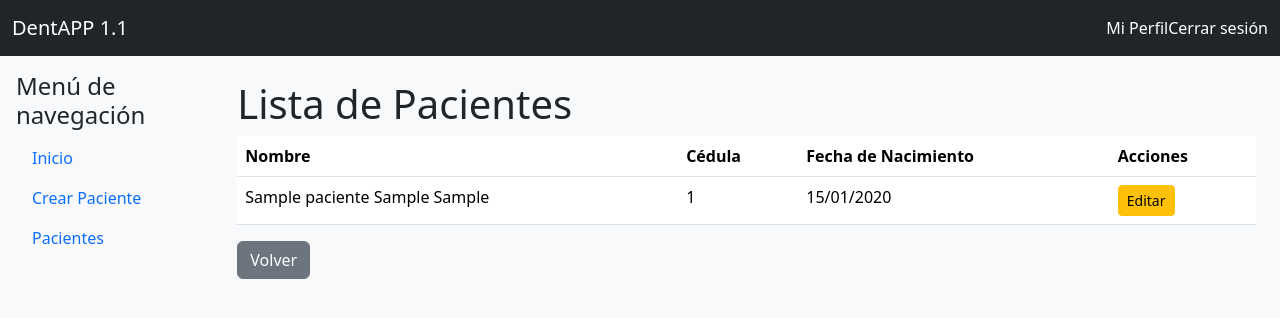
After one commit to HAjiMe-0/BDdentista, a Flask app: page /pacientes in a window 1280 px wide. The commit adds this page. Shown: the top 318 px of the page. Run offline with Flask 3, Linux system fonts and the light colour scheme; the visitor is signed in with stand-in values (Sample User, id 1); tables that the repository leaves empty hold one stand-in row (values such as "Sample post"); some libraries are stand-ins or nearby versions.

Commit message:
edit_paciente_and_add_list_pacientes

```diff
--- a/app/controllers.py
+++ b/app/controllers.py
@@ -223,7 +223,7 @@ def edit_paciente(paciente_id):
 
         db.session.commit()
         flash('Paciente actualizado exitosamente.', 'success')
-        return redirect(url_for('main.edit_paciente', paciente_id=paciente_id))
+        return redirect(url_for('main.pacientes_list'))
 
     return render_template('edit_paciente.html', paciente=paciente)
 
@@ -287,6 +287,13 @@ def register():
         return redirect(url_for('main.login'))
 
     return render_template('register.html')
+#Lista de pacientes
+@main_bp.route('/pacientes', methods=['GET'])
+@login_required
+def pacientes_list():
+    doctor_id = session.get('doctor_id')
+    pacientes = Paciente.query.filter_by(doctor_id=doctor_id).all()
+    return render_template('pacientes_list.html', pacientes=pacientes)
 
 # Ruta para restablecer contraseña
 @main_bp.route('/reset_password', methods=['GET', 'POST'])
--- a/app/templates/base.html
+++ b/app/templates/base.html
@@ -33,10 +33,13 @@
                         <a class="nav-link" href="{{ url_for('main.index') }}">Inicio</a>
                     </li>
                     <li class="nav-item">
-                        <a class="nav-link" href="{{ url_for('main.create_paciente') }}">Pacientes</a>
+                        <a class="nav-link" href="{{ url_for('main.create_paciente') }}">Crear Paciente</a>
                     </li>
-                    <!-- Puedes agregar más enlaces aquí para futuras páginas -->
+                    <li class="nav-item">
+                        <a class="nav-link" href="{{ url_for('main.pacientes_list') }}">Pacientes</a>
+                    </li>
                 </ul>
+
             </div>
 
             <!-- Contenido principal -->
--- /dev/null
+++ b/app/templates/pacientes_list.html
@@ -0,0 +1,28 @@
+{% extends "base.html" %}
+
+{% block content %}
+<h1>Lista de Pacientes</h1>
+<table class="table">
+    <thead>
+        <tr>
+            <th>Nombre</th>
+            <th>Cédula</th>
+            <th>Fecha de Nacimiento</th>
+            <th>Acciones</th>
+        </tr>
+    </thead>
+    <tbody>
+        {% for paciente in pacientes %}
+        <tr>
+            <td>{{ paciente.nombre }} {{ paciente.paterno }} {{ paciente.materno }}</td>
+            <td>{{ paciente.ci if paciente.ci else 'No especificado' }}</td>
+            <td>{{ paciente.fecha_nacimiento.strftime('%d/%m/%Y') }}</td>
+            <td>
+                <a href="{{ url_for('main.edit_paciente', paciente_id=paciente.paciente_id) }}" class="btn btn-warning btn-sm">Editar</a>
+            </td>
+        </tr>
+        {% endfor %}
+    </tbody>
+</table>
+<a href="{{ url_for('main.index') }}" class="btn btn-secondary">Volver</a>
+{% endblock %}
```
